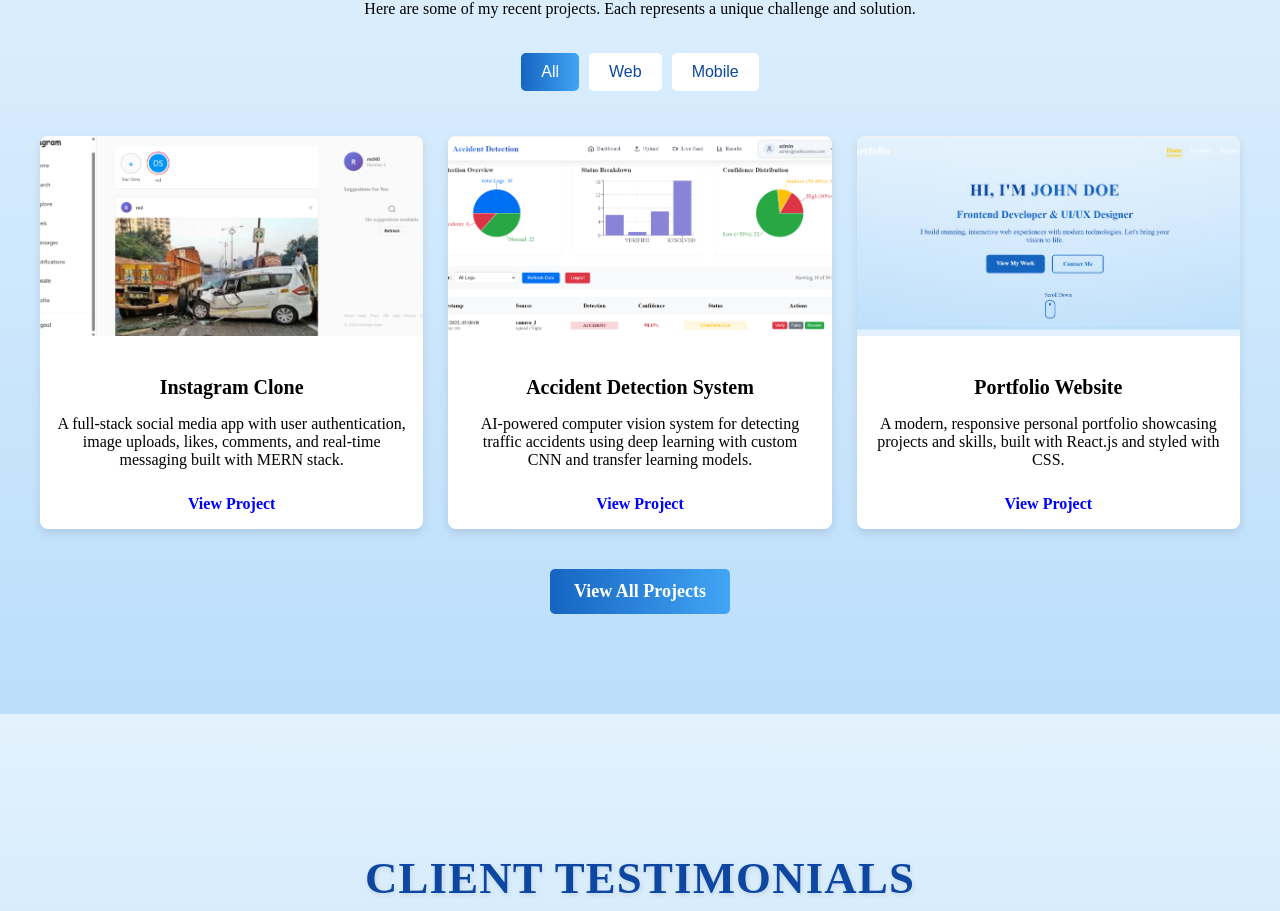
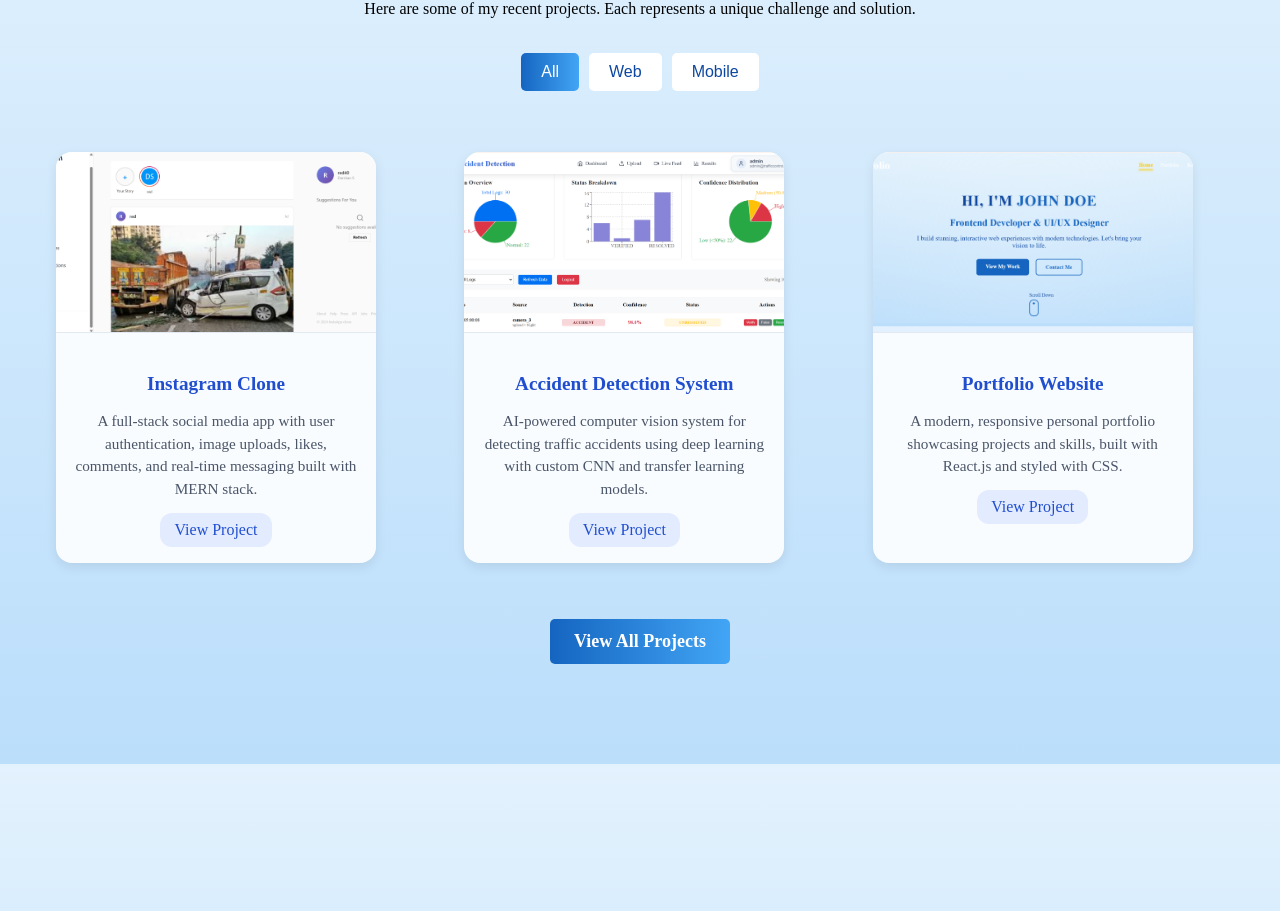
Before and after one commit to Darshan980/portfolio, a React (Vite) app: page / in a window 1280 px wide. Shown: the part 2331-3242 px from the top of the page. Built offline with nearby package versions, Linux system fonts and the light colour scheme.

Commit message:
Update ProjectCard.css

```diff
--- a/src/components/ProjectCard.css
+++ b/src/components/ProjectCard.css
@@ -1,19 +1,25 @@
+/* ProjectCard.css */
 .project-card {
-    background: white;
-    border-radius: 8px;
-    box-shadow: 0 4px 10px rgba(0, 0, 0, 0.1);
+  background: #f9fcff; /* soft light background */
+  border-radius: 16px;
+  box-shadow: 0 4px 12px rgba(0, 0, 0, 0.08);
   overflow: hidden;
-    transition: transform 0.3s ease;
+  transition: transform 0.2s ease, box-shadow 0.2s ease;
+  width: 320px;
+  margin: 16px;
+  text-align: center;
 }
 
 .project-card:hover {
-    transform: translateY(-5px);
+  transform: translateY(-6px);
+  box-shadow: 0 8px 18px rgba(0, 0, 0, 0.12);
 }
 
 .project-image {
   width: 100%;
-    height: 200px;
+  height: 180px;
   object-fit: cover;
+  border-bottom: 1px solid #e3e9f0;
 }
 
 .project-info {
@@ -21,18 +27,31 @@
 }
 
 .project-info h3 {
-    font-size: 1.25rem;
-    margin-bottom: 10px;
+  font-size: 1.2rem;
+  color: #204ecf; /* matches heading color */
+  margin-bottom: 8px;
+  font-weight: 600;
+}
+
+.project-info p {
+  font-size: 0.95rem;
+  color: #4a5568;
+  margin-bottom: 12px;
+  line-height: 1.5;
 }
 
 .project-link {
   display: inline-block;
-    color: blue;
-    font-weight: bold;
-    margin-top: 10px;
+  padding: 8px 14px;
+  border-radius: 12px;
+  background: #e3ebff;
+  color: #204ecf;
+  font-weight: 500;
   text-decoration: none;
+  transition: background 0.2s ease, color 0.2s ease;
 }
 
 .project-link:hover {
-    text-decoration: underline;
+  background: #204ecf;
+  color: #ffffff;
 }
```
Lines whose indentation alone changed are shown as unchanged.
